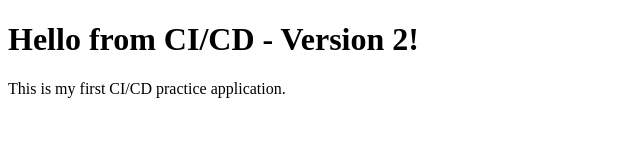
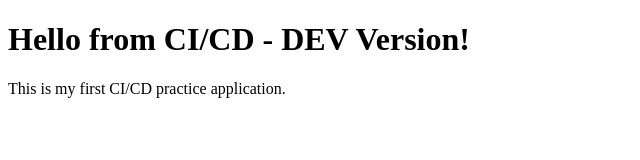
Before and after one commit to vpvidhi-222/my-first-app, a plain HTML site: page index.html in a window 1280 px wide. Shown: the whole page, without its empty margins (0-640 px from the left). Drawn offline with Linux system fonts and the light colour scheme.

Commit message:
Update homepage on dev

```diff
--- a/index.html
+++ b/index.html
@@ -4,7 +4,7 @@
     <title>CI/CD Learning</title>
 </head>
 <body>
-    <h1>Hello from CI/CD - Version 2! </h1>
+    <h1>Hello from CI/CD - DEV Version! </h1>
     <p>This is my first CI/CD practice application.</p>
 </body>
 </html>
```
